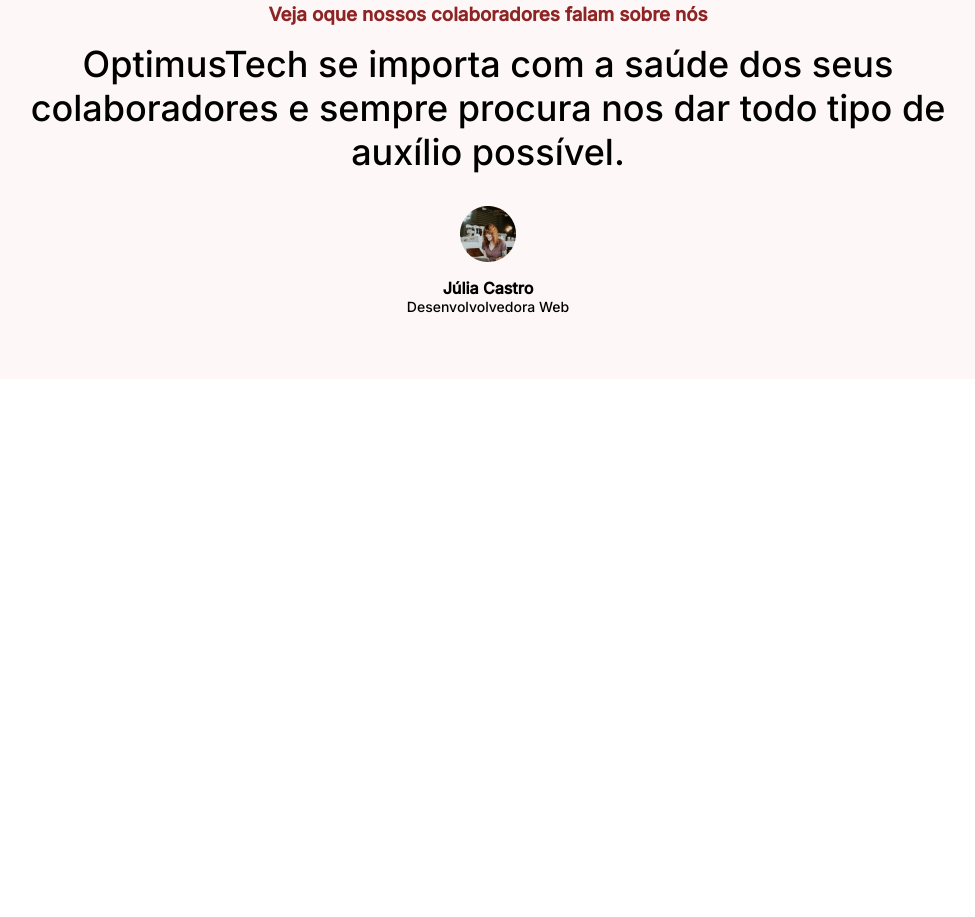
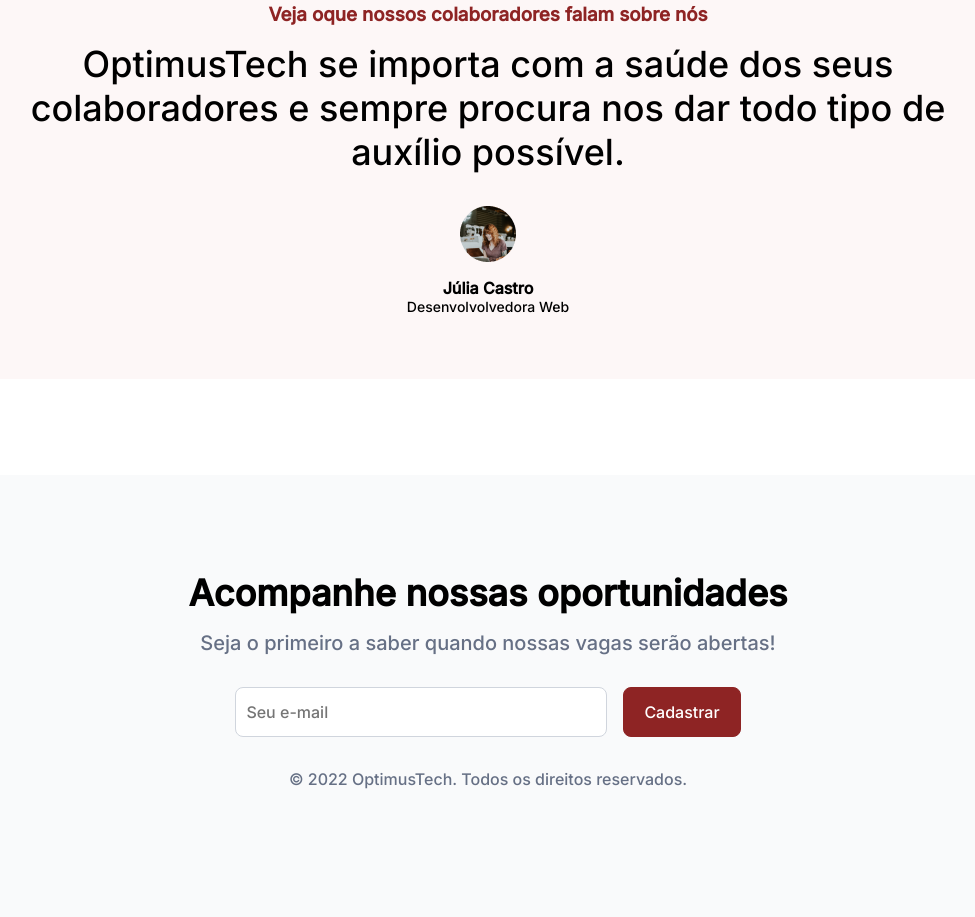
Before and after one commit to Driinho/7DaysOfCodeAlura, a plain HTML site: page HTML_CSS/view/index.html in a window 1280 px wide. Shown: the part 2579-3496 px from the top of the page, without its empty margins (152-1127 px from the left). Before the commit the page ends 3078 px from the top, so only its background shows below. Drawn offline with Linux system fonts and the light colour scheme.

Commit message:
Terminada parte do form e do footer

```diff
--- a/HTML_CSS/styles/style.css
+++ b/HTML_CSS/styles/style.css
@@ -275,11 +275,12 @@ header {
 }
 
 #depoimentos {
-    margin-top: 6rem;
+    margin: 6rem 0;
     padding: 4rem;
     background-color: rgba(196, 25, 25, 0.03);
     display: flex;
     flex-direction: column;
+    align-content: center;
     align-items: center;
     border-radius: 16px;
 }
@@ -319,6 +320,69 @@ header {
     font-size: 14px;
 }
 
-.espaco {
-    height: 15vh;
+#formulario {
+    width: 100%;
+    background-color: #F9FAFB;
 }
+
+#formulario .container-formulario {
+    padding: 6rem;
+    display: flex;
+    flex-direction: column;
+    align-items: center;
+}
+
+#formulario .titulo-form {
+    font-size: 36px;
+    padding-bottom: 1rem;
+}
+
+#formulario p {
+    font-size: 20px;
+    padding-bottom: 2rem;
+    text-align: center;
+    color: #667085;
+}
+
+#formulario .input-form {
+    width: 100%;
+    display: flex;
+    justify-content: center;
+    gap: 1rem;
+
+}
+
+#formulario input {
+    height: 3rem;
+    border-radius: 8px;
+    font-size: 16px;
+    padding-left: 10px;
+    font-family: 'Inter';
+}
+
+#formulario .input-text {
+    border: 1px solid #D0D5DD;
+    width: 22.5rem;
+}
+
+#formulario .input-button {
+    padding: 12px 20px;
+    border: 1px solid #8E2424;
+    border-radius: 8px;
+    background-color: #8E2424;
+    color: white;
+    font-size: 16px;
+    font-family: 'Inter';
+    transition: 1s;
+}
+
+#formulario .input-button:hover {
+    background-color: #5f1313;
+    transform: scale(1.05);
+    cursor: pointer;
+}
+
+#formulario footer .rodape{
+    padding-top: 2rem;
+    font-size: 16px;
+}
--- a/HTML_CSS/view/index.html
+++ b/HTML_CSS/view/index.html
@@ -210,7 +210,21 @@
                         </div>
                     </div>
                 </div>
-                <div class="espaco"></div>
+            </section>
+            <section>
+                <div id="formulario">
+                    <div class="container-formulario">
+                        <h2 class="titulo-form">Acompanhe nossas oportunidades</h2>
+                        <p>Seja o primeiro a saber quando nossas vagas serão abertas!</p>
+                        <div class="input-form">
+                            <input class="input-text" type="text" placeholder="Seu e-mail">
+                            <button class="input-button" >Cadastrar</button>
+                        </div>
+                        <footer>
+                            <p class="rodape">© 2022 OptimusTech. Todos os direitos reservados.</p>
+                        </footer>
+                    </div>
+                </div>
             </section>
         </div>
     </body>
```
